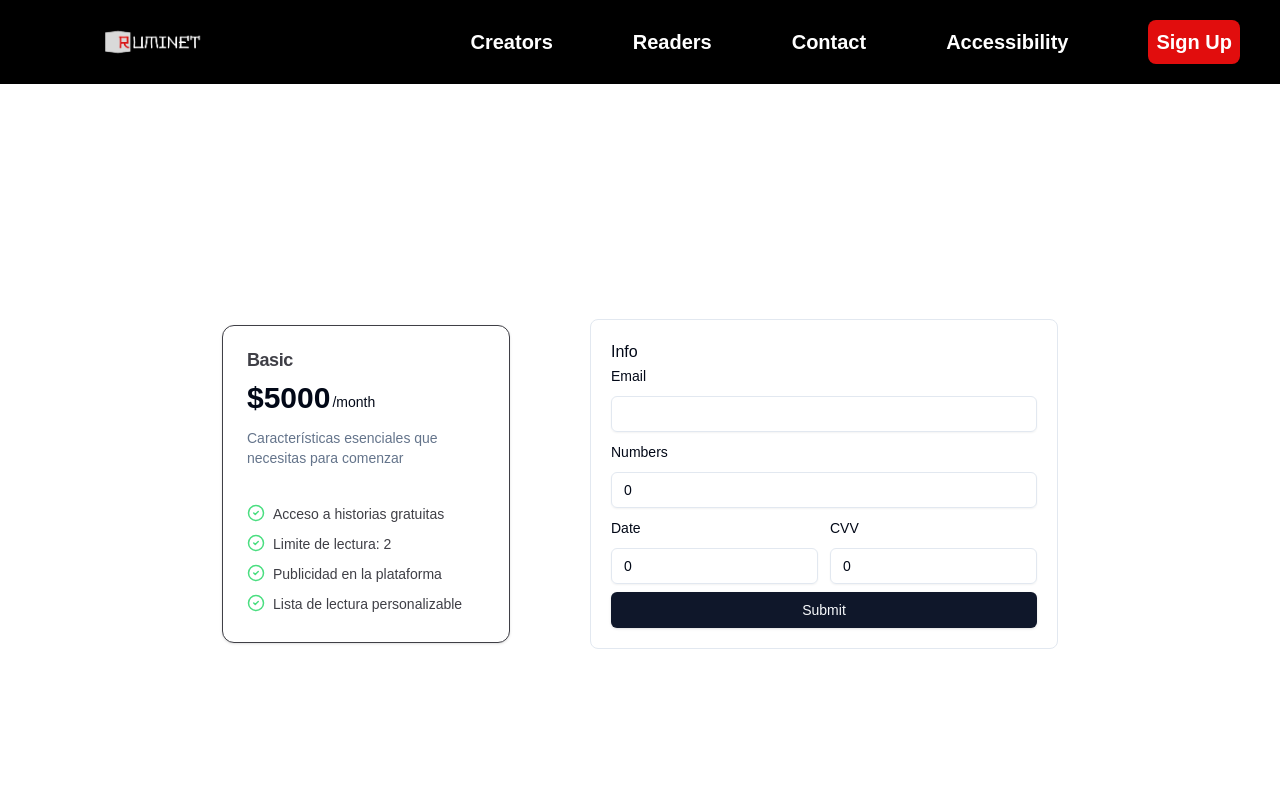
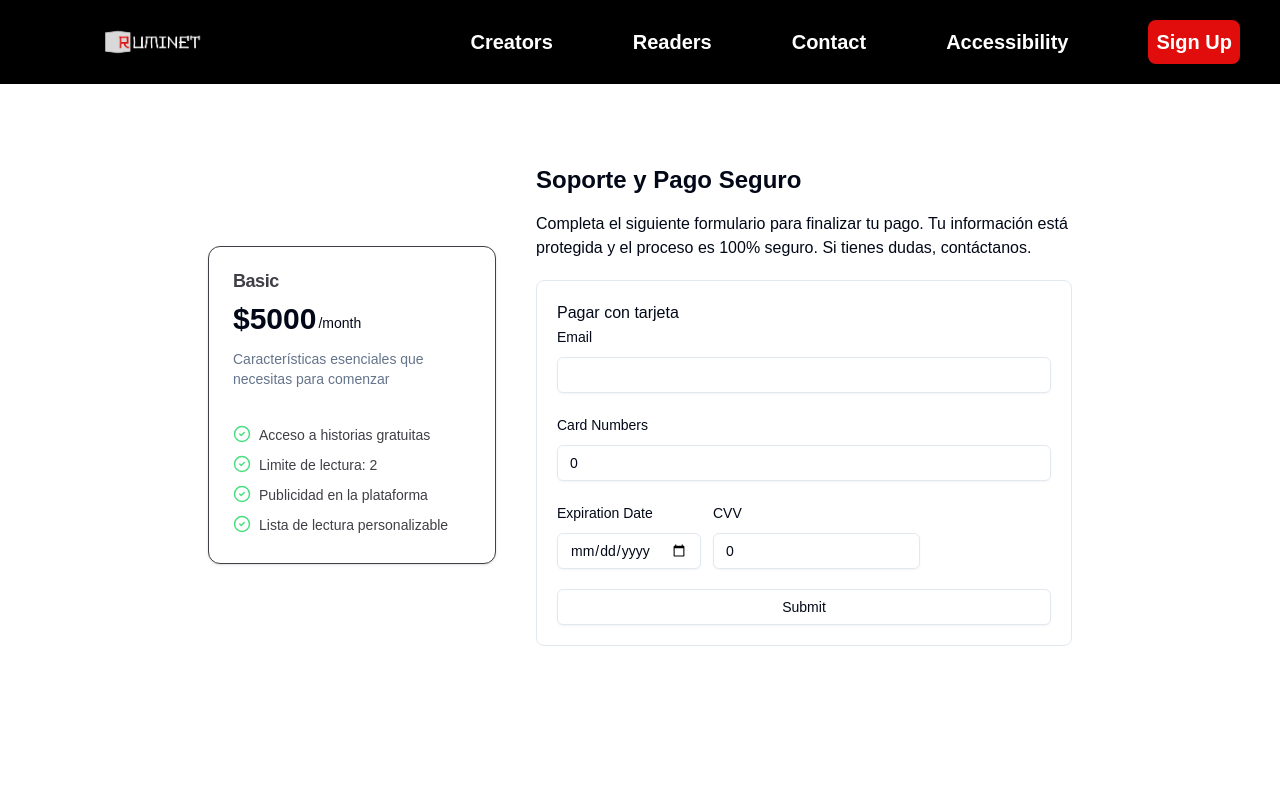
Before and after one commit to No-Country-simulation/C23-52-webapp, a Next.js app in the folder frontend/ruminet/: page /method-payment/basic-monthly in a window 1280 px wide. Shown: the top 800 px of the page. Built offline with nearby package versions, Linux system fonts and the light colour scheme; no server answers.

Commit message:
add loader when pay a suscription

```diff
--- a/frontend/ruminet/src/app/creators/components/SupportCreators.jsx
+++ b/frontend/ruminet/src/app/creators/components/SupportCreators.jsx
@@ -26,9 +26,9 @@ export default function SupportCreators() {
 
         <div className="flex flex-col gap-10 mb-5">
           <div className="flex mt-10 gap-5">
-            <CustomButton text={"$500"} />
-            <CustomButton text={"$1000"} />
-            <CustomButton text={"$5000"} />
+            <CustomButton href="/support" text={"$500"} />
+            <CustomButton href="/support" text={"$1000"} />
+            <CustomButton href="/support" text={"$5000"} />
           </div>
           <h3 className="text-center text-2xl font-semibold">Objetivo Mensual: $200</h3>
           <p className="text-center text-xl font-semibold">Dinero acumulado: $100</p>
--- a/frontend/ruminet/src/app/method-payment/[id]/components/PaymentForm.jsx
+++ b/frontend/ruminet/src/app/method-payment/[id]/components/PaymentForm.jsx
@@ -10,9 +10,10 @@ import {
 } from "@/components/ui/form";
 import { Input } from "@/components/ui/input";
 import { zodResolver } from "@hookform/resolvers/zod";
+import { Loader2 } from "lucide-react";
+import { useState } from "react";
 import { useForm } from "react-hook-form";
 import { z } from "zod";
-
 
 export const formSchema = z.object({
   email: z.string().email("Correo Invalido").min(6, "El correo es obligatorio"),
@@ -21,12 +22,16 @@ export const formSchema = z.object({
     .min(16)
     .max(16)
     .transform((val) => parseInt(val)),
-  date: z.string().transform((val) => parseInt(val)),
+  date: z
+    .string()
+    .min(1, "La fecha es obligatoria")
+    .regex(/^\d{4}-\d{2}-\d{2}$/, "Formato inválido. Usa YYYY-MM-DD"),
 
   final: z.string().transform((val) => parseInt(val)),
 });
 
-export const  PaymentForm = ({setIsSuccessfully}) => {
+export const PaymentForm = ({ setIsSuccessfully }) => {
+  const [isLoading, setIsLoading] = useState(false);
 
   const form = useForm({
     resolver: zodResolver(formSchema),
@@ -34,21 +39,23 @@ export const  PaymentForm = ({setIsSuccessfully}) => {
     defaultValues: {
       email: "",
       numbers: 0,
-      date: 0,
+      date: "",
       final: 0,
     },
   });
 
   const onSubmit = form.handleSubmit((data) => {
     console.log(data);
+    setIsLoading(true)
+    setTimeout(() => {
       setIsSuccessfully(true);
+    }, 2000);
   });
   return (
     <div className="border p-5 rounded-lg">
-      <div>
-        <h1>Info</h1>
+      <h1>Pagar con tarjeta</h1>
       <Form {...form}>
-          <form className="flex  flex-col gap-y-2" onSubmit={onSubmit}>
+        <form className="flex  flex-col gap-y-5" onSubmit={onSubmit}>
           <FormField
             name="email"
             control={form.control}
@@ -68,7 +75,7 @@ export const  PaymentForm = ({setIsSuccessfully}) => {
             control={form.control}
             render={({ field }) => (
               <FormItem>
-                  <FormLabel>Numbers</FormLabel>
+                <FormLabel>Card Numbers</FormLabel>
                 <FormControl>
                   <Input type="text" {...field} />
                 </FormControl>
@@ -82,9 +89,9 @@ export const  PaymentForm = ({setIsSuccessfully}) => {
               control={form.control}
               render={({ field }) => (
                 <FormItem>
-                    <FormLabel>Date</FormLabel>
+                  <FormLabel>Expiration Date</FormLabel>
                   <FormControl>
-                      <Input type="text" {...field} />
+                    <Input type="date" {...field} />
                   </FormControl>
                   <FormMessage />
                 </FormItem>
@@ -105,11 +112,18 @@ export const  PaymentForm = ({setIsSuccessfully}) => {
               )}
             />
           </div>
-
-            <Button type="submit">Submit</Button>
+          {isLoading ? (
+            <Button disabled>
+              <Loader2 className="animate-spin" />
+              Please wait
+            </Button>
+          ) : (
+            <Button variant="outline" type="submit">
+              Submit
+            </Button>
+          )}
         </form>
       </Form>
     </div>
-    </div>
   );
-}
+};
--- a/frontend/ruminet/src/app/method-payment/[id]/components/SuccessfullPay.jsx
+++ b/frontend/ruminet/src/app/method-payment/[id]/components/SuccessfullPay.jsx
@@ -1,11 +1,10 @@
-import Link from "next/link";
-import React from "react";
+import CustomButton from "@/components/CustomButton";
 
 export const PaymentSuccesful = () => {
   return (
     <div className="bg-black h-screen">
       <div className="text-white flex flex-col justify-center items-center px-5">
-        <h1 className="mt-52 text-4xl font-bold">
+        <h1 className="md:mt-52 mt-20 text-4xl font-bold">
           Gracias por ser parte de Ruminet
         </h1>
         <div className="bg-[#333333] rounded-xl flex flex-col justify-center items-center text-lg text-center mt-5 h-[200px]">
@@ -14,9 +13,7 @@ export const PaymentSuccesful = () => {
             increibles historias.
           </p>
           <p className="mb-10">!Disfruta al maximo tu experiencia Ruminet!</p>
-          <Link className="border p-2 rounded-lg mt-2" href="/">
-            Volver al inicio
-          </Link>
+          <CustomButton text="Volver al inicio" href="/"/>
         </div>
       </div>
     </div>
--- a/frontend/ruminet/src/app/method-payment/[id]/page.jsx
+++ b/frontend/ruminet/src/app/method-payment/[id]/page.jsx
@@ -1,4 +1,4 @@
-"use client"
+"use client";
 import { useState } from "react";
 import PricingCard from "./components/PricingCard";
 import { PaymentSuccesful } from "./components/SuccessfullPay";
@@ -9,9 +9,22 @@ export default function MethodPayment() {
   if (isSuccessfully) return <PaymentSuccesful />;
 
   return (
-    <div className="flex h-screen gap-20 justify-center px-52 items-center">
-      <PricingCard />
-      <PaymentForm setIsSuccessfully={setIsSuccessfully}/>
+    <div className="h-full md:h-screen md:px-52 px-2">
+      <div className="flex justify-center md:mt-20 mt-10 gap-x-10 items-center">
+        <div className="lg:block hidden">
+        <PricingCard />
+        </div>
+        <div className=" flex flex-col">
+        <h2 className="text-2xl font-bold mb-4">Soporte y Pago Seguro</h2>
+          <p className="text-base mb-5">
+            Completa el siguiente formulario para finalizar tu pago. Tu
+            información está protegida y el proceso es 100% seguro. Si tienes
+            dudas, contáctanos.
+          </p>
+          <PaymentForm setIsSuccessfully={setIsSuccessfully} />
+
+        </div>
+      </div>
     </div>
   );
 }
--- a/frontend/ruminet/src/app/publish/components/PostForm.jsx
+++ b/frontend/ruminet/src/app/publish/components/PostForm.jsx
@@ -1,6 +1,6 @@
 "use client"
 
-import React from "react";
+import React, { useState } from "react";
 import { Button } from "@/components/ui/button";
 import {
   Form,
@@ -16,6 +16,7 @@ import { useForm } from "react-hook-form";
 import { z } from "zod";
 import ImagesDrop from "./ImagesDrop";
 import CommunityPolicy from "./CommunityPolicy";
+import { Loader2 } from "lucide-react";
 
 export const postFormSchema = z.object({
   title: z.string().min(1, "El titulo es obligatorio"),
@@ -24,6 +25,8 @@ export const postFormSchema = z.object({
 });
 
 export const PostForm = ({ setIsSuccessfully }) => {
+    const [isLoading, setIsLoading] = useState(false);
+
   const form = useForm({
     resolver: zodResolver(postFormSchema),
     mode: "onBlur",
@@ -35,8 +38,10 @@ export const PostForm = ({ setIsSuccessfully }) => {
   });
 
   const onSubmit = form.handleSubmit((data) => {
-    console.log(data);
-    setIsSuccessfully(true);
+    setIsLoading(true)
+    setTimeout(() => {
+      setIsSuccessfully(true);
+    }, 2000);
   });
 
   return (
@@ -94,8 +99,16 @@ export const PostForm = ({ setIsSuccessfully }) => {
 
             <CommunityPolicy/>
 
-            <Button type="submit">Submit</Button>
-
+            {isLoading ? (
+            <Button disabled>
+              <Loader2 className="animate-spin" />
+              Please wait
+            </Button>
+          ) : (
+            <Button variant="outline" type="submit">
+              Submit
+            </Button>
+          )}
           </form>
         </Form>
       </div>
--- /dev/null
+++ b/frontend/ruminet/src/app/support/page.jsx
@@ -0,0 +1,24 @@
+"use client";
+import Image from "next/image";
+import { useState } from "react";
+import { PaymentSuccesful } from "../method-payment/[id]/components/SuccessfullPay";
+import { PaymentForm } from "../method-payment/[id]/components/PaymentForm";
+
+export default function Support() {
+  const [isSuccessfully, setIsSuccessfully] = useState(false);
+  if (isSuccessfully) return <PaymentSuccesful />;
+
+  return (
+    <div className="h-full md:h-screen justify-center items-center flex flex-col w-full md:px-52 px-2">
+      <div className="md:w-[500px] md:mt-0 mt-10 mb-5">
+          <h2 className="text-2xl font-bold mb-4">Soporte y Pago Seguro</h2>
+          <p className="text-base mb-5">
+            Completa el siguiente formulario para finalizar tu pago. Tu
+            información está protegida y el proceso es 100% seguro. Si tienes
+            dudas, contáctanos.
+          </p>
+        <PaymentForm setIsSuccessfully={setIsSuccessfully} />
+      </div>
+    </div>
+  );
+}
--- a/frontend/ruminet/src/components/CustomButton.jsx
+++ b/frontend/ruminet/src/components/CustomButton.jsx
@@ -4,7 +4,7 @@ import React from 'react'
 export default function CustomButton({text, href}) {
   if (!href) {
     console.warn("El valor de 'href' no está definido para CustomButton.");
-    return null; // Evita el render si `href` no es válido
+    return null;
   }
 
   return (
```
Also changed, not shown: frontend/ruminet/public/images/creators-images/supportImage.png (added). Lines whose indentation alone changed are shown as unchanged.
